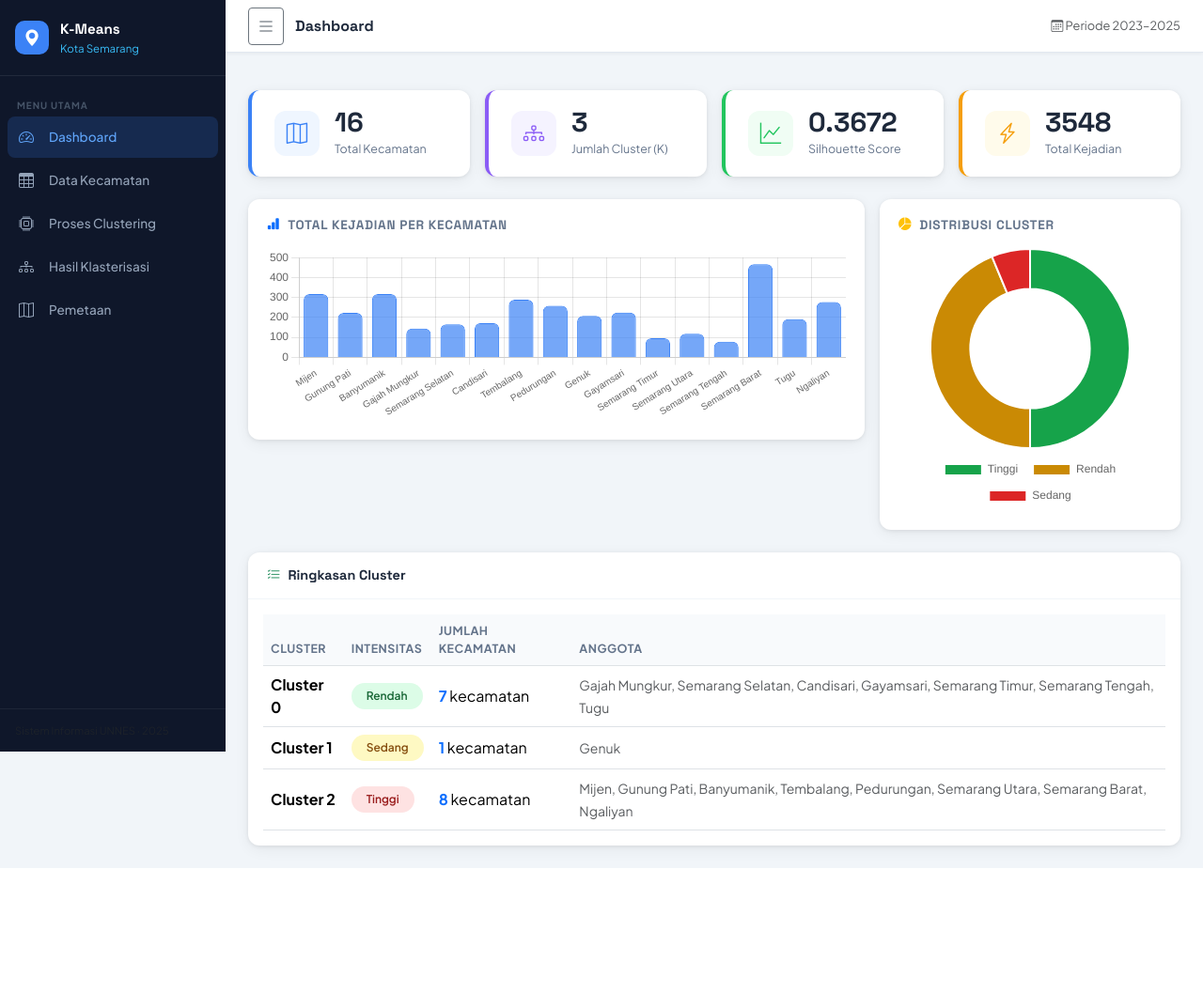
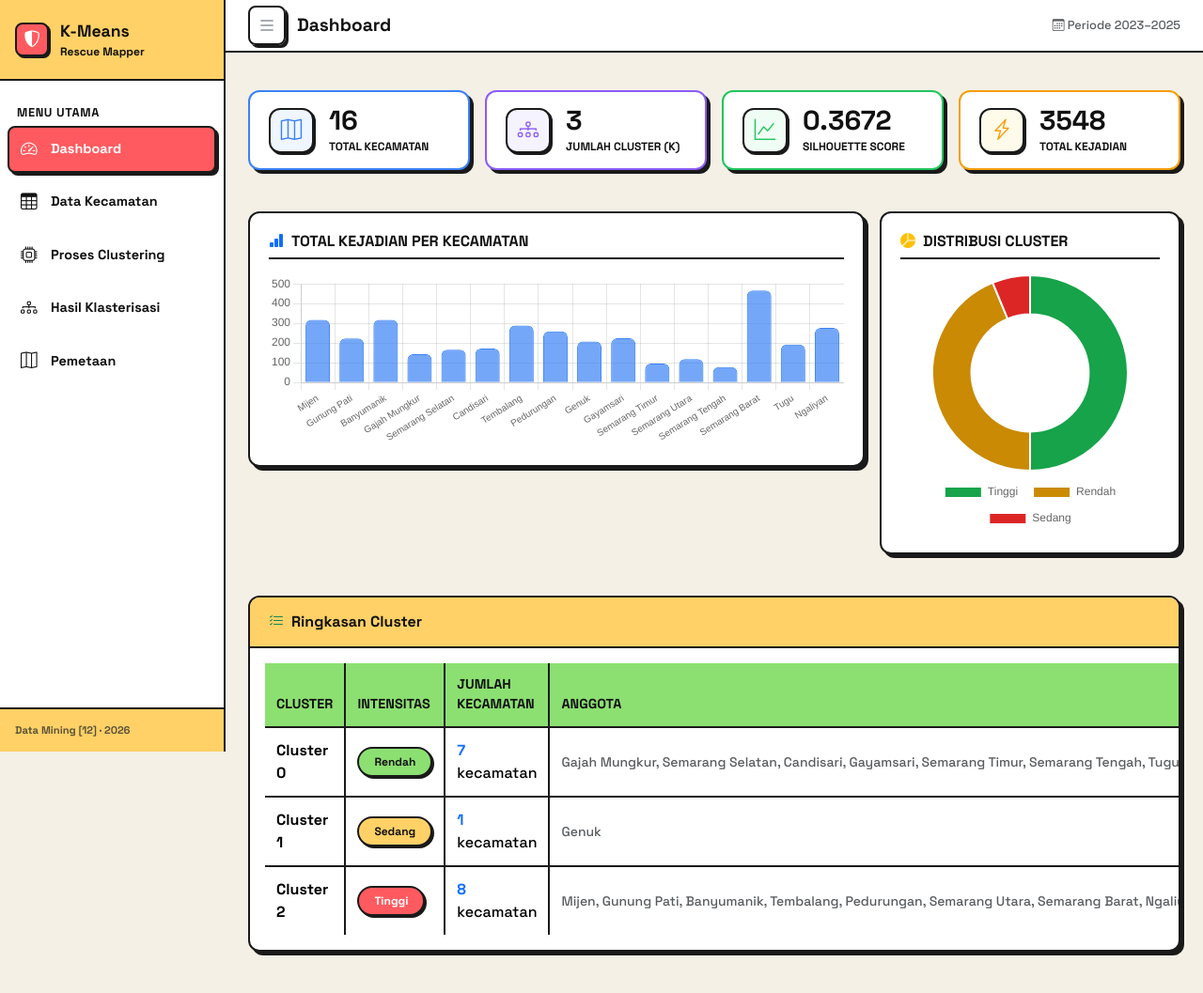
Before and after one commit to tiymtam/K-Means-Rescue-Mapper, a Flask app: page / in a window 1280 px wide. Shown: the whole page at 94% size. Before the commit the page ends 924 px from the top, so only its background shows below. Run offline with Flask 3, Linux system fonts and the light colour scheme; some libraries are stand-ins or nearby versions.

Commit message:
Revisi UI

```diff
--- a/app.py
+++ b/app.py
@@ -8,6 +8,7 @@ app = Flask(__name__)
 app.config['SQLALCHEMY_DATABASE_URI'] = 'sqlite:///kmeans_semarang.db'
 app.config['SQLALCHEMY_TRACK_MODIFICATIONS'] = False
 app.config['SECRET_KEY'] = 'semarang-kmeans-2025'
+app.config['TEMPLATES_AUTO_RELOAD'] = True
 
 db.init_app(app)
 
--- a/static/css/style.css
+++ b/static/css/style.css
@@ -1,29 +1,32 @@
-/* ── Google Font ── */
-@import url('https://fonts.googleapis.com/css2?family=Plus+Jakarta+Sans:wght@400;500;600;700&family=Space+Grotesk:wght@500;700&display=swap');
+/* ── Google Font (Space Grotesk khas Neubrutalism) ── */
+@import url('https://fonts.googleapis.com/css2?family=Space+Grotesk:wght@500;700&display=swap');
 
 :root {
+  /* Layout Sizing */
   --sidebar-w: 240px;
-  --sidebar-bg: #0f172a;
-  --sidebar-text: #94a3b8;
-  --sidebar-active: #3b82f6;
   --topbar-h: 56px;
-  --brand-color: #38bdf8;
-  --accent: #3b82f6;
-  --success: #22c55e;
-  --warning: #f59e0b;
-  --danger: #ef4444;
-  --card-bg: #fff;
-  --body-bg: #f1f5f9;
-  --text-main: #1e293b;
-  --text-muted: #64748b;
-  --radius: 12px;
-  --shadow: 0 1px 4px rgba(0,0,0,.08), 0 4px 16px rgba(0,0,0,.06);
+
+  /* COPAL SOFT NEUBRUTALISM */
+  --bg-color: #F4F0E6;
+  --text-main: #111111;
+  --text-muted: #222222;
+  --card-bg: #FFFFFF;
+  --primary: #FF5A5F;
+  --secondary: #8CE071;
+  --accent: #FFD166;
+
+  /* Border & Shadow (Versi Soft!) */
+  --border-color: #1A1A1A;     /* Hitamnya agak diturunin dikit biar gak terlalu pekat */
+  --border-width: 2px;         /* Ditipisin dari 3px jadi 2px */
+  --radius: 12px;              /* Sudut membulat 12px biar soft dan manis */
+  --shadow: 4px 4px 0px 0px #1A1A1A; /* Bayangan blok lebih kalem */
+  --shadow-hover: 2px 2px 0px 0px #1A1A1A;
 }
 
 * { box-sizing: border-box; }
 body {
-  font-family: 'Plus Jakarta Sans', sans-serif;
-  background: var(--body-bg);
+  font-family: 'Space Grotesk', sans-serif;
+  background: var(--bg-color);
   color: var(--text-main);
   margin: 0;
 }
@@ -33,7 +36,8 @@ body {
   position: fixed; top: 0; left: 0;
   width: var(--sidebar-w);
   height: 100vh;
-  background: var(--sidebar-bg);
+  background: var(--card-bg);
+  border-right: var(--border-width) solid var(--border-color);
   display: flex; flex-direction: column;
   z-index: 1000;
   transition: width .25s ease;
@@ -44,46 +48,63 @@ body {
 .sidebar-brand {
   display: flex; align-items: center; gap: 12px;
   padding: 20px 16px;
-  border-bottom: 1px solid rgba(255,255,255,.08);
+  background-color: var(--accent);
+  border-bottom: var(--border-width) solid var(--border-color);
 }
 .brand-icon {
   width: 36px; height: 36px; min-width: 36px;
-  background: var(--accent);
-  border-radius: 10px;
+  background: var(--primary);
+  border: var(--border-width) solid var(--border-color);
+  border-radius: 8px; /* Ikon dibikin agak membulat juga */
   display: flex; align-items: center; justify-content: center;
   color: #fff; font-size: 1.1rem;
+  box-shadow: 2px 2px 0px 0px var(--border-color);
 }
 .brand-title {
-  font-family: 'Space Grotesk', sans-serif;
-  font-size: .95rem; font-weight: 700; color: #fff;
+  font-size: 1.1rem; font-weight: 700; color: var(--text-main);
   white-space: nowrap;
 }
-.brand-sub { font-size: .72rem; color: var(--brand-color); white-space: nowrap; }
+.brand-sub { font-size: .75rem; color: var(--text-main); font-weight: 700; white-space: nowrap; }
 
 .sidebar-nav { flex: 1; padding: 16px 8px; overflow-y: auto; }
 .nav-section-label {
-  font-size: .62rem; font-weight: 700; letter-spacing: .1em;
-  color: #475569; padding: 8px 10px 4px;
+  font-size: .8rem; font-weight: 700; letter-spacing: .05em;
+  color: var(--text-main); padding: 8px 10px 4px;
   white-space: nowrap; overflow: hidden;
+  text-transform: uppercase;
 }
 .sidebar-nav .nav-link {
   display: flex; align-items: center; gap: 12px;
-  padding: 10px 12px; border-radius: 8px;
-  color: var(--sidebar-text);
-  font-size: .85rem; font-weight: 500;
+  padding: 10px 12px;
+  border: var(--border-width) solid transparent;
+  border-radius: 8px; /* Menu navigasi dibikin soft */
+  color: var(--text-main);
+  font-size: .9rem; font-weight: 700;
   text-decoration: none;
-  margin-bottom: 2px;
-  transition: background .15s, color .15s;
+  margin-bottom: 6px;
+  transition: all .15s;
   white-space: nowrap; overflow: hidden;
 }
-.sidebar-nav .nav-link i { font-size: 1rem; min-width: 20px; }
-.sidebar-nav .nav-link:hover { background: rgba(255,255,255,.07); color: #fff; }
-.sidebar-nav .nav-link.active { background: rgba(59,130,246,.18); color: #60a5fa; }
+.sidebar-nav .nav-link i { font-size: 1.1rem; min-width: 20px; }
+.sidebar-nav .nav-link:hover {
+  background: var(--secondary);
+  border-color: var(--border-color);
+  box-shadow: 3px 3px 0px 0px var(--border-color);
+  transform: translate(-2px, -2px);
+}
+.sidebar-nav .nav-link.active {
+  background: var(--primary);
+  color: #fff;
+  border-color: var(--border-color);
+  box-shadow: 3px 3px 0px 0px var(--border-color);
+}
 
 .sidebar-footer {
   padding: 14px 16px;
-  border-top: 1px solid rgba(255,255,255,.06);
+  border-top: var(--border-width) solid var(--border-color);
+  background-color: var(--accent);
   white-space: nowrap; overflow: hidden;
+  font-weight: 700;
 }
 
 /* ── MAIN WRAPPER ── */
@@ -97,115 +118,264 @@ body {
 /* ── TOPBAR ── */
 .topbar {
   height: var(--topbar-h);
-  background: #fff;
-  border-bottom: 1px solid #e2e8f0;
+  background: var(--card-bg);
+  border-bottom: var(--border-width) solid var(--border-color);
   display: flex; align-items: center; gap: 12px;
   padding: 0 24px;
   position: sticky; top: 0; z-index: 900;
-  box-shadow: 0 1px 4px rgba(0,0,0,.06);
 }
 .topbar-title {
-  font-family: 'Space Grotesk', sans-serif;
-  font-size: 1rem; font-weight: 700; color: var(--text-main);
+  font-size: 1.2rem; font-weight: 700; color: var(--text-main);
 }
 
 /* ── CONTENT ── */
 .content-area { padding: 24px; }
 
+/* ── CARDS (Sudutnya jadi soft) ── */
+.stat-card, .chart-card, .table-card, .section-card {
+  background: var(--card-bg);
+  border: var(--border-width) solid var(--border-color);
+  border-radius: var(--radius);
+  box-shadow: var(--shadow);
+  margin-bottom: 20px;
+  transition: transform .15s, box-shadow .15s;
+}
 /* ── CARDS ── */
 .stat-card {
-  background: var(--card-bg);
-  border-radius: var(--radius);
-  box-shadow: var(--shadow);
-  padding: 20px 24px;
-  display: flex; align-items: center; gap: 16px;
-  border-left: 4px solid var(--accent);
-  transition: transform .15s;
+  padding: 16px 20px; /* Padding dikurangin dikit biar isinya lebih lega */
+  display: flex;
+  align-items: center;
+  gap: 16px;
 }
-.stat-card:hover { transform: translateY(-2px); }
+
+/* INI KUNCI FIX-NYA BIAR TEKS GAK JEBOL KE KANAN */
+.stat-card > div:last-child {
+  min-width: 0; /* Wajib di flexbox biar teks panjang bisa di-wrap / dipotong */
+  flex: 1; /* Biar teksnya ngisi sisa ruang yang ada aja */
+}
 .stat-icon {
-  width: 48px; height: 48px; border-radius: 12px;
+  width: 48px; height: 48px;
+  min-width: 48px;
+  flex-shrink: 0; /* Ikon tetap teguh, kotak sempurna 48x48 */
+  border: var(--border-width) solid var(--border-color);
+  border-radius: 12px;
+  background: var(--accent);
   display: flex; align-items: center; justify-content: center;
   font-size: 1.4rem;
+  box-shadow: 2px 2px 0px 0px var(--border-color);
+  color: var(--text-main);
 }
 .stat-value {
-  font-family: 'Space Grotesk', sans-serif;
-  font-size: 1.8rem; font-weight: 700; line-height: 1;
+  font-size: 1.8rem; /* Agak dikecilin dari 2.2rem biar angka desimal muat */
+  font-weight: 700;
+  line-height: 1;
+  color: var(--text-main);
+  white-space: nowrap;
+  overflow: hidden;
+  text-overflow: ellipsis; /* Kalau angka masih kepanjangan, akan otomatis jadi ... */
 }
-.stat-label { font-size: .78rem; color: var(--text-muted); margin-top: 4px; }
-
+.stat-label {
+  font-size: 0.75rem; /* Dikecilin dikit biar kata panjang muat */
+  font-weight: 700;
+  color: var(--text-main);
+  margin-top: 6px;
+  text-transform: uppercase;
+  line-height: 1.2;
+  word-wrap: break-word; /* Biar teks otomatis turun ke baris baru kalau nabrak batas */
+  white-space: normal;
+}
 /* ── CHART CARD ── */
-.chart-card {
-  background: #fff;
-  border-radius: var(--radius);
-  box-shadow: var(--shadow);
-  padding: 20px;
-}
+.chart-card { padding: 20px; }
 .chart-card h6 {
-  font-family: 'Space Grotesk', sans-serif;
-  font-weight: 700; font-size: .85rem;
-  color: var(--text-muted); text-transform: uppercase;
-  letter-spacing: .05em; margin-bottom: 16px;
+  font-weight: 700; font-size: 1rem;
+  color: var(--text-main); text-transform: uppercase;
+  margin-bottom: 16px;
+  border-bottom: var(--border-width) solid var(--border-color);
+  padding-bottom: 8px;
 }
 
 /* ── TABLE CARD ── */
 .table-card {
-  background: #fff;
-  border-radius: var(--radius);
-  box-shadow: var(--shadow);
-  overflow: hidden;
+  overflow: hidden; /* Biar sudut tabel ngikutin radius melengkung */
 }
 .table-card-header {
   padding: 16px 20px;
-  border-bottom: 1px solid #f1f5f9;
+  border-bottom: var(--border-width) solid var(--border-color);
+  background-color: var(--accent);
   display: flex; align-items: center; justify-content: space-between;
   gap: 12px;
 }
 .table-card-header h6 {
-  font-family: 'Space Grotesk', sans-serif;
-  font-weight: 700; font-size: .9rem; margin: 0;
+  font-weight: 700; font-size: 1rem; margin: 0; color: var(--text-main);
+}
+.table-card table { width: 100%; border-collapse: collapse; }
+.table-card table th, .table-card table td {
+  border-bottom: var(--border-width) solid var(--border-color);
+  border-right: var(--border-width) solid var(--border-color);
+  padding: 12px; font-weight: 500;
+}
+.table-card table th:last-child, .table-card table td:last-child {
+  border-right: none; /* Hilangin garis kanan mentok biar rapi */
+}
+.table-card table tr:last-child td {
+  border-bottom: none; /* Hilangin garis bawah mentok biar rapi */
 }
 .table-card table th {
-  font-size: .78rem; font-weight: 700;
-  color: var(--text-muted); text-transform: uppercase;
-  letter-spacing: .04em; background: #f8fafc;
+  font-size: .9rem; font-weight: 700;
+  color: var(--text-main); text-transform: uppercase;
+  background: var(--secondary);
 }
 
 /* ── BADGE INTENSITAS ── */
-.badge-rendah  { background:#dcfce7; color:#166534; font-weight:600; }
-.badge-sedang  { background:#fef9c3; color:#854d0e; font-weight:600; }
-.badge-tinggi  { background:#fee2e2; color:#991b1b; font-weight:600; }
+.badge-rendah, .badge-sedang, .badge-tinggi {
+  padding: 6px 12px;
+  border: var(--border-width) solid var(--border-color);
+  border-radius: 20px; /* Badge dibikin rounded banget ala pil */
+  font-weight: 700;
+  box-shadow: 2px 2px 0px 0px var(--border-color);
+  display: inline-block;
+}
+.badge-rendah  { background: var(--secondary); color: #111; }
+.badge-sedang  { background: var(--accent); color: #111; }
+.badge-tinggi  { background: var(--primary); color: #fff; }
 
 /* ── CLUSTER COLORS ── */
-.cluster-0-color { border-color: #16a34a !important; }
-.cluster-1-color { border-color: #ca8a04 !important; }
-.cluster-2-color { border-color: #dc2626 !important; }
+.cluster-0-color { border-color: var(--secondary) !important; }
+.cluster-1-color { border-color: var(--accent) !important; }
+.cluster-2-color { border-color: var(--primary) !important; }
 
 /* ── FORM SECTION ── */
-.section-card {
-  background: #fff;
-  border-radius: var(--radius);
-  box-shadow: var(--shadow);
-  padding: 24px;
-  margin-bottom: 20px;
-}
+.section-card { padding: 24px; }
 .section-title {
-  font-family: 'Space Grotesk', sans-serif;
-  font-size: .95rem; font-weight: 700;
+  font-size: 1.1rem; font-weight: 700;
   margin-bottom: 16px; padding-bottom: 10px;
-  border-bottom: 2px solid #f1f5f9;
+  border-bottom: var(--border-width) solid var(--border-color);
 }
 
+/* ── TOMBOL UMUM & AKSI ── */
+/* Pakai .btn aja biar nggak bentrok dengan tombol kecil di tabel */
+.btn {
+  font-family: 'Space Grotesk', sans-serif !important;
+  font-weight: 700 !important;
+  border: var(--border-width) solid var(--border-color) !important;
+  border-radius: 8px !important;
+  box-shadow: 3px 3px 0px 0px var(--border-color) !important;
+  transition: all 0.15s !important;
+}
+
+.btn:hover {
+  transform: translate(2px, 2px) !important;
+  box-shadow: 1px 1px 0px 0px var(--border-color) !important;
+}
+
+/* Warna khusus Tombol Utama (Tambah Data, dll) */
+.btn-primary {
+  background-color: var(--primary) !important;
+  color: white !important;
+}
+
+/* Warna khusus Tombol Edit di tabel (Biru Soft) */
+.btn-outline-primary {
+  background-color: #E8F4FF !important;
+  color: var(--text-main) !important;
+}
+.btn-outline-primary:hover {
+  background-color: #B6E0FE !important;
+}
+
+/* Warna khusus Tombol Hapus di tabel (Merah Soft) */
+.btn-outline-danger {
+  background-color: #FFE6E6 !important;
+  color: var(--text-main) !important;
+}
+.btn-outline-danger:hover {
+  background-color: #FFA3A3 !important;
+}
+
+/* ── PERBAIKAN TOMBOL DI DALAM TABEL (Biar Rata & Gak Numpuk) ── */
+.table-card table td .btn-sm {
+  padding: 6px 10px !important; /* Dikecilin biar pas di dalam tabel */
+  box-shadow: 2px 2px 0px 0px var(--border-color) !important; /* Shadow dikecilin dikit */
+  display: inline-flex;
+  align-items: center;
+  justify-content: center;
+  margin-right: 6px; /* Kasih jarak napas antar tombol */
+}
+
+.table-card table td .btn-sm:hover {
+  transform: translate(1px, 1px) !important;
+  box-shadow: 1px 1px 0px 0px var(--border-color) !important;
+}
+
+/* Cegah tombol di kolom Aksi turun ke bawah atau desak-desakan */
+.table-card table td:last-child {
+  white-space: nowrap;
+}
 /* ── MAP ── */
-#map { border-radius: var(--radius); }
+#map {
+  border: var(--border-width) solid var(--border-color);
+  border-radius: var(--radius);
+  overflow: hidden;
+}
 
 /* DataTables overrides */
-.dataTables_wrapper .dataTables_filter input { border-radius: 8px; border: 1px solid #e2e8f0; padding: 6px 12px; }
-.dataTables_wrapper .dataTables_length select { border-radius: 8px; border: 1px solid #e2e8f0; }
-.page-item.active .page-link { background: var(--accent); border-color: var(--accent); }
+.dataTables_wrapper .dataTables_filter input,
+.dataTables_wrapper .dataTables_length select {
+  border-radius: 8px;
+  border: var(--border-width) solid var(--border-color);
+  padding: 6px 12px;
+  background: var(--card-bg);
+  font-family: 'Space Grotesk', sans-serif;
+  box-shadow: 2px 2px 0px 0px var(--border-color);
+}
+.page-item.active .page-link {
+  background: var(--primary);
+  border-color: var(--border-color);
+  color: #fff;
+  border-radius: 6px;
+}
 
 /* Responsive */
 @media(max-width:768px) {
   .sidebar { width: 64px; }
   .main-wrapper { margin-left: 64px; }
 }
+
+/* ── Solusi Teks Numpuk pas Sidebar Ditutup ── */
+.sidebar.collapsed .nav-section-label {
+  padding: 12px 0;
+  text-align: center;
+  font-size: 0; /* Menghilangkan teks tulisan MENU UTAMA */
+  display: flex;
+  align-items: center;
+  justify-content: center;
+}
+
+/* Mengubah label seksi menjadi garis dekoratif horizontal yang soft saat ditutup */
+.sidebar.collapsed .nav-section-label::before {
+  content: "";
+  width: 24px;
+  height: var(--border-width);
+  background-color: var(--border-color);
+  display: block;
+}
+
+/* Sembunyikan total teks brand dan footer pas ditutup biar gak berantakan */
+.sidebar.collapsed .brand-title,
+.sidebar.collapsed .brand-sub,
+.sidebar.collapsed .sidebar-footer span,
+.sidebar.collapsed .sidebar-footer small {
+  display: none !important;
+}
+
+/* Pastikan posisi ikon di footer tetap pas di tengah */
+.sidebar.collapsed .sidebar-footer {
+  text-align: center;
+  padding: 14px 0;
+}
+
+/* ── PERBAIKAN TOMBOL ZOOM PETA BIAR GAK NUMPUK ── */
+.leaflet-top,
+.leaflet-bottom {
+  z-index: 800 !important;
+}
--- a/templates/base.html
+++ b/templates/base.html
@@ -14,10 +14,10 @@
 <!-- SIDEBAR -->
 <div class="sidebar" id="sidebar">
   <div class="sidebar-brand">
-    <div class="brand-icon"><i class="bi bi-geo-alt-fill"></i></div>
+    <div class="brand-icon"><i class="bi bi-shield-shaded"></i></div>
     <div>
       <div class="brand-title">K-Means</div>
-      <div class="brand-sub">Kota Semarang</div>
+      <div class="brand-sub">Rescue Mapper</div>
     </div>
   </div>
 
@@ -41,7 +41,7 @@
   </nav>
 
   <div class="sidebar-footer">
-    <div class="text-muted" style="font-size:.7rem;">Sistem Informasi UNNES · 2025</div>
+    <div class="text-muted" style="font-size:.7rem;">Data Mining [12] · 2026</div>
   </div>
 </div>
 
```
